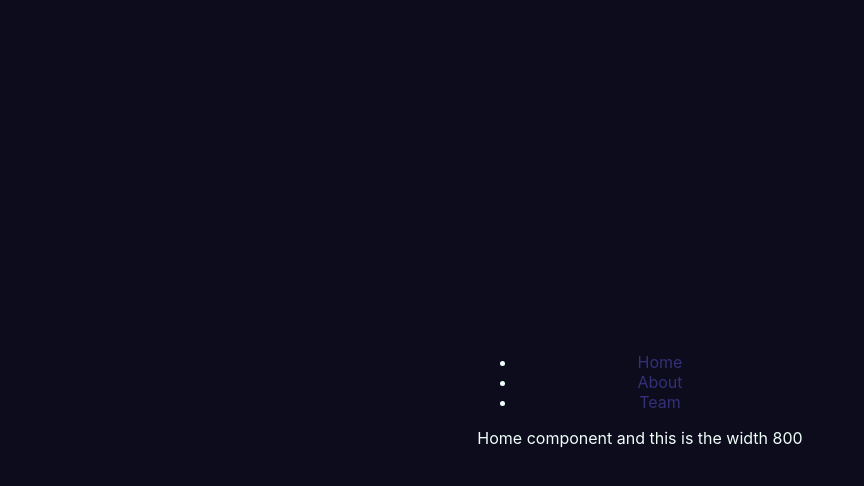
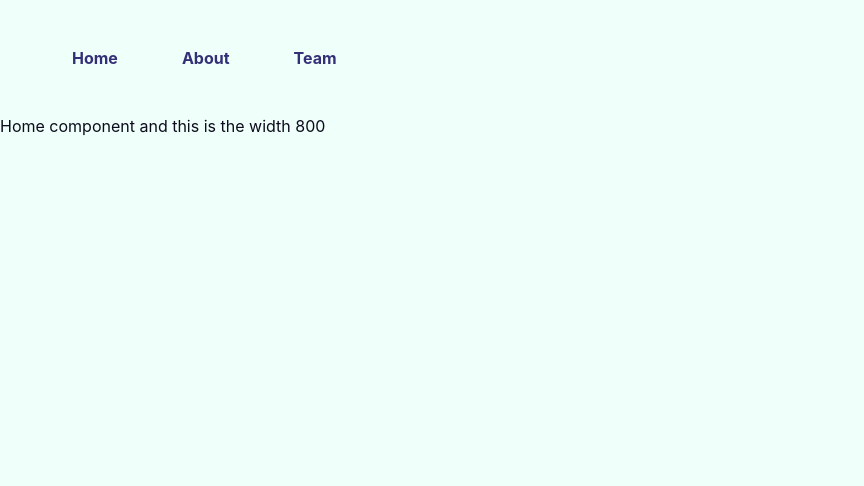
Before and after one commit to carlosaore/hamburger-menu, a React (Create React App) app: page / in a window 1280 px wide. Shown: the top 486 px of the page, without its empty margins (0-864 px from the left). Built offline with nearby package versions, Linux system fonts and the light colour scheme.

Commit message:
ok, next is to not interfere with the burger icon

```diff
--- a/src/components/Burger/Burger.styled.js
+++ b/src/components/Burger/Burger.styled.js
@@ -22,7 +22,7 @@ export const StyledBurger = styled.button`
   div {
     width: 2rem;
     height: 0.25rem;
-    background: ${({ theme, open }) => open ? theme.primaryDark : theme.primaryLight};
+    background: ${({ theme, open }) => open ? theme.primaryDark : theme.primaryDark};
     border-radius: 10px;
     transition: all 0.3s linear;
     position: relative;
--- a/src/components/Menu/Menu.styled.js
+++ b/src/components/Menu/Menu.styled.js
@@ -4,7 +4,7 @@ export const StyledMenu = styled.nav`
   display: flex;
   flex-direction: column;
   justify-content: center;
-  background: ${({ theme }) => theme.primaryLight};
+  background: ${({ theme }) => theme.primaryBackground};
   height: 100vh;
   text-align: left;
   padding: 2rem;
@@ -20,12 +20,9 @@ export const StyledMenu = styled.nav`
 
   li {
     font-size: 2rem;
-    text-transform: uppercase;
     padding: 2rem 0;
     font-weight: bold;
-    letter-spacing: 0.5rem;
     color: ${({ theme }) => theme.primaryDark};
-    text-decoration: none;
     list-style-type: none;
     transition: color 0.3s linear;
 
--- a/src/global.js
+++ b/src/global.js
@@ -11,13 +11,10 @@ export const GlobalStyles = createGlobalStyle`
     }
 
     body {
-        align-items: center;
-        background: ${({ theme }) => theme.primaryDark};
-        color: ${({ theme }) => theme.primaryLight};
+        background: ${({ theme }) => theme.primaryLight};
+        color: ${({ theme }) => theme.primaryDark};
         display: flex;
         font-family: -apple-system, BlinkMacSystemFont, "Segoe UI", Roboto, Helvetica, Arial, sans-serif, "Apple Color Emoji", "Segoe UI Emoji", "Segoe UI Symbol";
-        height: 100vh;
-        justify-content: center;
         text-rendering: optimizeLegibility;
     }
 
@@ -27,32 +24,27 @@ export const GlobalStyles = createGlobalStyle`
         text-transform: uppercase;
     }
 
-    img {
-    border-radius: 5px;
-    height: auto;
-    width: 10rem;
-    }
-
-    div {
-    text-align: center;
-    }
-
-    small {
-    display: block;
-    }
-
     a {
     color: ${({ theme }) => theme.primaryHover};
     text-decoration: none;
     }
 
-    @media (min-width : 600px) {
+    .big-navbar li {
+        display : inline-block;
+        padding: 2rem 2rem;
+        font-weight: bold;
+        color: ${({ theme }) => theme.primaryDark};
+        list-style-type: none;
+        transition: color 0.3s linear;
+    }
+
+    @media (min-width : ${({ theme }) => theme.mobile}) {
         .burger-menu {
             display: none
         }
     }
 
-    @media (max-width: 600px) {
+    @media (max-width: ${({ theme }) => theme.mobile}) {
         .big-navbar {
             display: none
         }
--- a/src/theme.js
+++ b/src/theme.js
@@ -1,6 +1,7 @@
 export const theme = {
     primaryDark: '#0D0C1D',
     primaryLight: '#EFFFFA',
+    primaryBackground: "lightgray",
     primaryHover: '#343078',
     mobile: '576px',
 }
```
Also changed, not shown: 1 other file (tests, documents, lock files or other folders).
